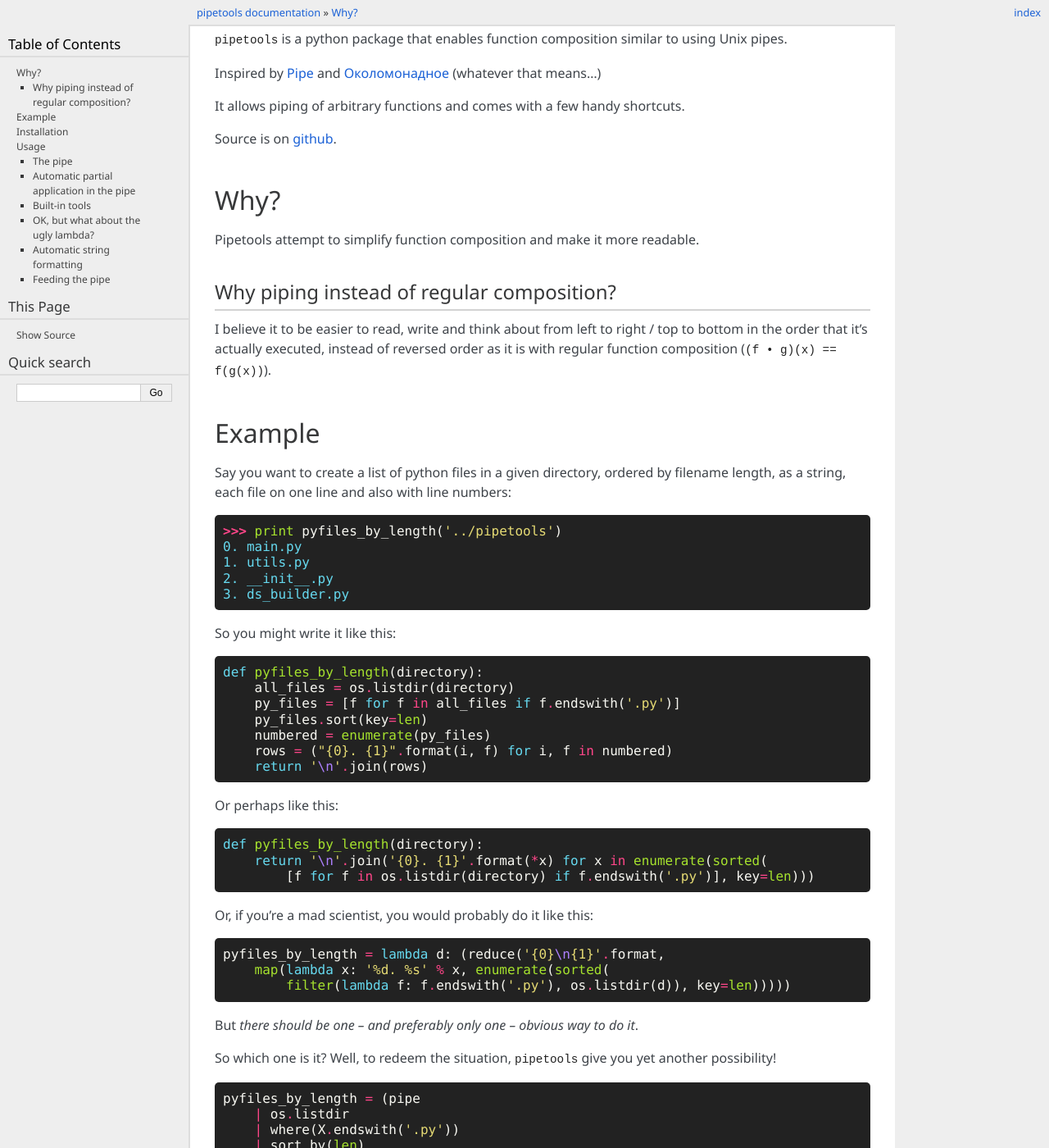
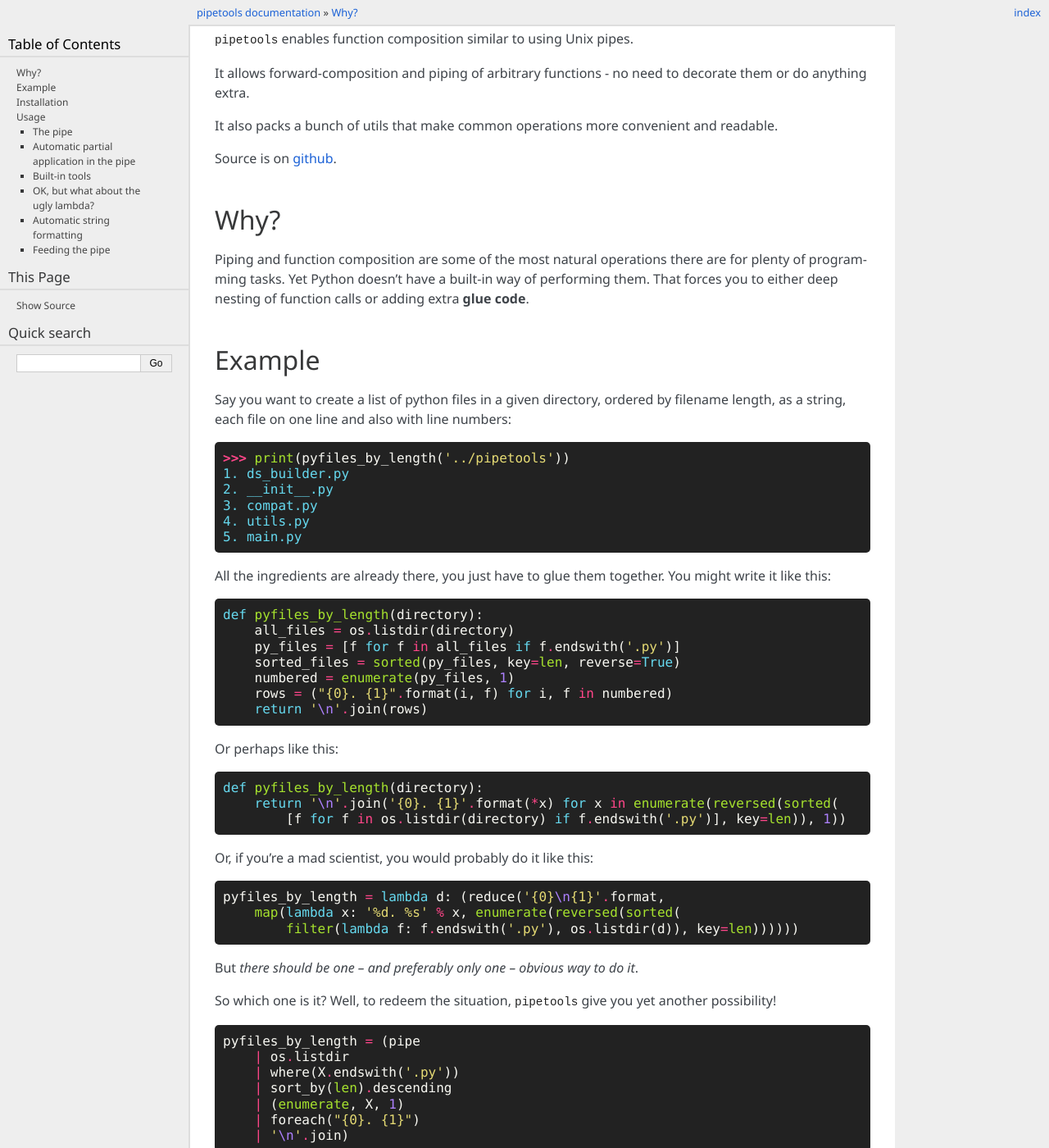
Before and after one commit to 0101/pipetools, a Sphinx documentation site: the page built from docs/source/overview.rst, in a window 1280 px wide and 1400 px high. Shown: the whole window at 82% size. Built offline with Sphinx 7.4.7, drawn with Linux system fonts in a browser that asks for light colours; the version number could not be read and is left out; some of the changed text lies outside the part shown.

```diff
--- /dev/null
+++ b/docs/requirements.txt
@@ -0,0 +1,4 @@
+sphinx==1.7.4
+coverage-badge==1.0.1
+pytest==6.2.4
+pytest-cov==2.12.1
--- a/docs/source/overview.rst
+++ b/docs/source/overview.rst
@@ -1,30 +1,19 @@
-``pipetools`` is a python package that enables function composition similar to
-using Unix pipes.
+``pipetools`` enables function composition similar to using Unix pipes.
 
-Inspired by Pipe_ and Околомонадное_ (whatever that means...)
+It allows forward-composition and piping of arbitrary functions - no need to decorate them or do anything extra.
 
-.. _Pipe: http://dev-tricks.net/pipe-infix-syntax-for-python
-.. _Околомонадное: http://honeyman.livejournal.com/122675.html?nojs=1
-
-
-It allows piping of arbitrary functions and comes with a few handy shortcuts.
-
+It also packs a bunch of utils that make common operations more convenient and readable.
 
 Source is on github_.
-
 
 .. _github: https://github.com/0101/pipetools
 
 Why?
 ----
 
-Pipetools attempt to simplify function composition and make it more readable.
-
-Why piping instead of regular composition?
-""""""""""""""""""""""""""""""""""""""""""
-I believe it to be easier to read, write and think about from left to right /
-top to bottom in the order that it's actually executed, instead of reversed
-order as it is with regular function composition (``(f • g)(x) == f(g(x))``).
+Piping and function composition are some of the most natural operations there are for
+plenty of programming tasks. Yet Python doesn't have a built-in way of performing them.
+That forces you to either deep nesting of function calls or adding extra **glue code**.
 
 
 Example
@@ -35,22 +24,22 @@ filename length, as a string, each file on one line and also with line numbers:
 
 .. code-block:: pycon
 
-    >>> print pyfiles_by_length('../pipetools')
-    0. main.py
-    1. utils.py
+    >>> print(pyfiles_by_length('../pipetools'))
+    1. ds_builder.py
     2. __init__.py
-    3. ds_builder.py
+    3. compat.py
+    4. utils.py
+    5. main.py
 
-
-So you might write it like this:
+All the ingredients are already there, you just have to glue them together. You might write it like this:
 
 .. code-block:: python
 
     def pyfiles_by_length(directory):
         all_files = os.listdir(directory)
         py_files = [f for f in all_files if f.endswith('.py')]
-        py_files.sort(key=len)
-        numbered = enumerate(py_files)
+        sorted_files = sorted(py_files, key=len, reverse=True)
+        numbered = enumerate(py_files, 1)
         rows = ("{0}. {1}".format(i, f) for i, f in numbered)
         return '\n'.join(rows)
 
@@ -59,16 +48,16 @@ Or perhaps like this:
 .. code-block:: python
 
     def pyfiles_by_length(directory):
-        return '\n'.join('{0}. {1}'.format(*x) for x in enumerate(sorted(
-            [f for f in os.listdir(directory) if f.endswith('.py')], key=len)))
+        return '\n'.join('{0}. {1}'.format(*x) for x in enumerate(reversed(sorted(
+            [f for f in os.listdir(directory) if f.endswith('.py')], key=len)), 1))
 
 Or, if you're a mad scientist, you would probably do it like this:
 
 .. code-block:: python
 
     pyfiles_by_length = lambda d: (reduce('{0}\n{1}'.format,
-        map(lambda x: '%d. %s' % x, enumerate(sorted(
-            filter(lambda f: f.endswith('.py'), os.listdir(d)), key=len)))))
+        map(lambda x: '%d. %s' % x, enumerate(reversed(sorted(
+            filter(lambda f: f.endswith('.py'), os.listdir(d)), key=len))))))
 
 
 But *there should be one -- and preferably only one -- obvious way to do it*.
@@ -81,17 +70,20 @@ another possibility!
     pyfiles_by_length = (pipe
         | os.listdir
         | where(X.endswith('.py'))
-        | sort_by(len)
-        | enumerate
+        | sort_by(len).descending
+        | (enumerate, X, 1)
         | foreach("{0}. {1}")
-        | '\n'.join
-    )
+        | '\n'.join)
 
+*Why would I do that*, you ask? Comparing to the *native* Python code, it's
 
-So is this `The Right Way™`_? Probably not, but I think it's pretty cool, so you
-should give it a try! Read on to see how it works.
+- **Easier to read** -- minimal extra clutter
+- **Easier to understand** -- one-way data flow from one step to the next, nothing else to keep track of
+- **Easier to change** -- want more processing? just add a step to the pipeline
+- **Removes some bug opportunities** -- did you spot the bug in the first example?
 
-.. _`The Right Way™`: http://www.python.org/dev/peps/pep-0020/
+Of course it won't solve all your problems, but a great deal of code *can*
+be expressed as a pipeline, giving you the above benefits. Read on to see how it works!
 
 
 Installation
@@ -101,7 +93,7 @@ Installation
 
     $ pip install pipetools
 
-`Uh, what's that? <http://www.pip-installer.org>`_
+`Uh, what's that? <https://pip.pypa.io>`_
 
 
 Usage
@@ -120,7 +112,9 @@ form new functions, and it works like this:
 
     f = pipe | a | b | c
 
-    f(x) == c(b(a(x)))
+    # is the same as:
+    def f(x):
+        return c(b(a(x)))
 
 
 A real example, sum of odd numbers from 0 to *x*:
@@ -214,9 +208,9 @@ Since it doesn't make sense to compose functions with strings, when a pipe (or a
 
 .. code-block:: pycon
 
-    >>> countdown = pipe | (range, 1) | reversed | foreach('{0}...') | ' '.join | '{0} boom'
+    >>> countdown = pipe | (range, 1) | reversed | foreach('{}...') | ' '.join | '{} boom'
     >>> countdown(5)
-    u'4... 3... 2... 1... boom'
+    '4... 3... 2... 1... boom'
 
 .. _(advanced) formatting: http://docs.python.org/library/string.html#formatstrings
 
```
Also changed, not shown: README.rst (+54 -50 lines), docs/source/pipeutils.rst (+8 -8 lines), .travis.yml (deleted), coverage.svg (added), 7 other files.
